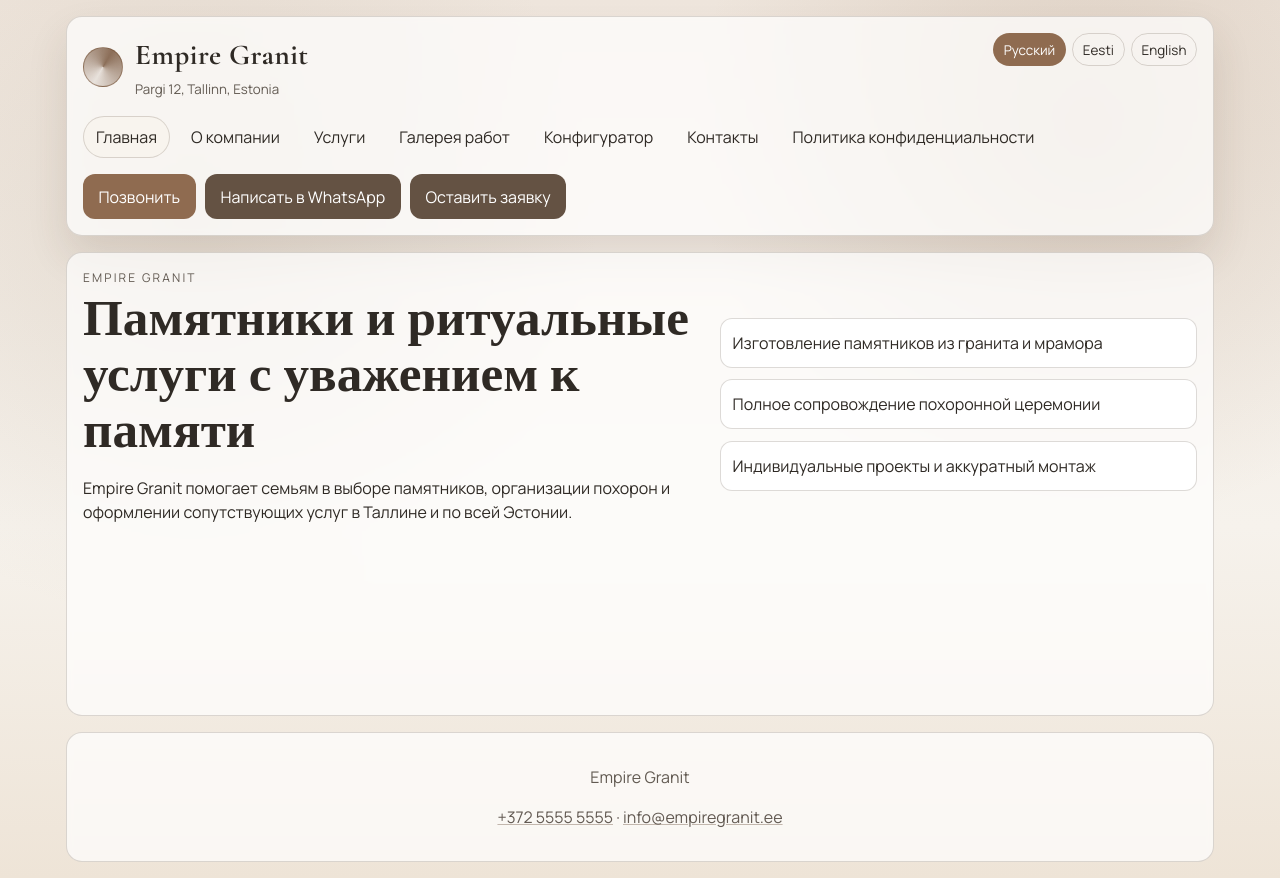
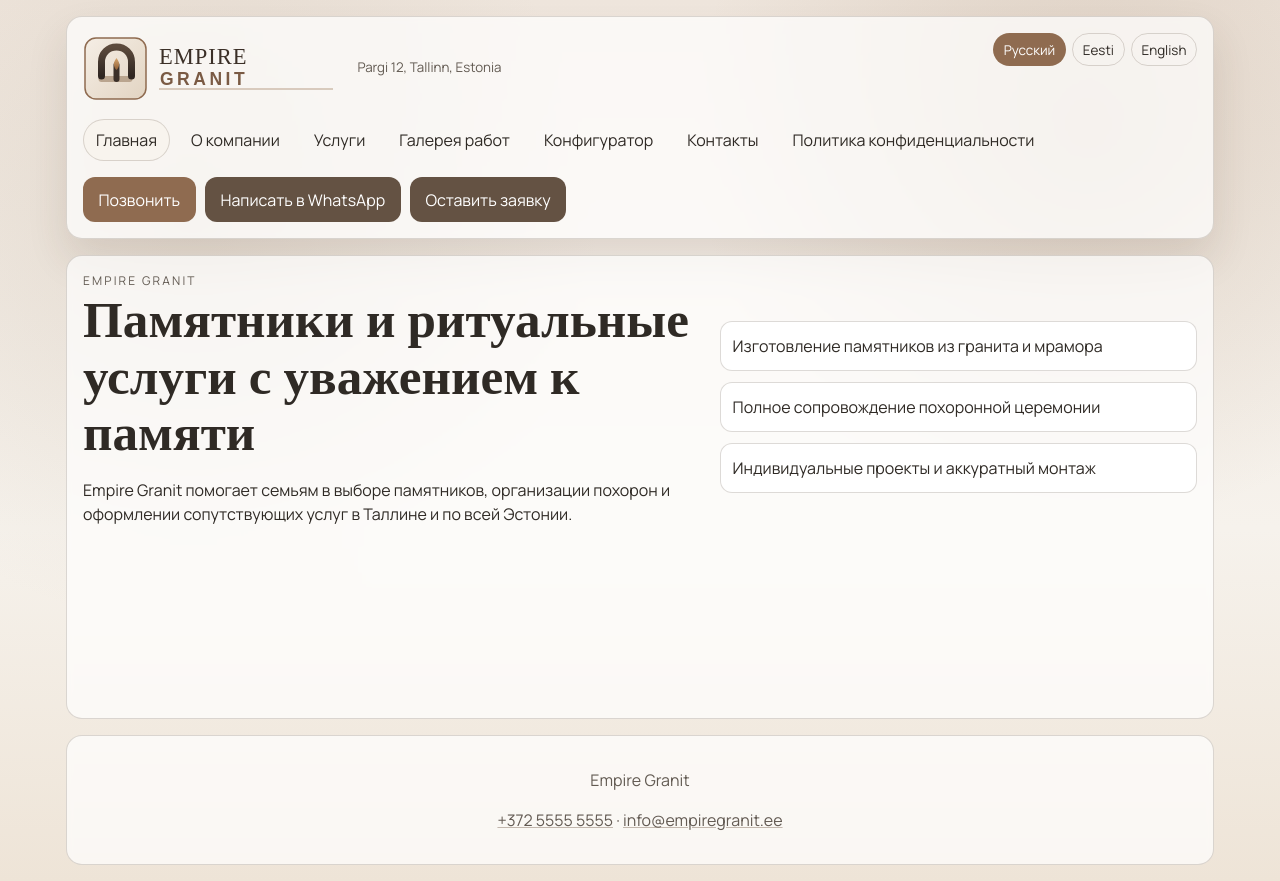
Before and after one commit to ontonyy/empire-granit, a React (Vite) app: page /ru/ in a window 1280 px wide. Built offline with nearby package versions, Linux system fonts and the light colour scheme; no server answers.

Commit message:
Fix favicon 404 on GitHub Pages

```diff
--- a/index.html
+++ b/index.html
@@ -4,7 +4,7 @@
     <meta charset="UTF-8" />
     <meta name="viewport" content="width=device-width, initial-scale=1.0" />
     <meta name="theme-color" content="#b7a692" />
-    <link rel="icon" type="image/x-icon" href="/empire-granit/favicon.ico" />
+    <link rel="icon" type="image/x-icon" href="/empire-granit/public/favicon.ico" />
     <title>Empire Granit</title>
   </head>
   <body>
--- a/src/components/Layout.tsx
+++ b/src/components/Layout.tsx
@@ -27,9 +27,13 @@ export function Layout({ locale, routeKey, children }: LayoutProps) {
       <header className="site-header">
         <div className="brand-row">
           <Link className="brand" to={buildLocalizedPath(locale, 'home')}>
-            <span className="brand-mark" aria-hidden="true" />
+            <img
+              className="brand-logo"
+              src={`${import.meta.env.BASE_URL}images/logo-empire-granit.svg`}
+              alt={`${siteConfig.siteName} logo`}
+            />
             <span>
-              <strong>{siteConfig.siteName}</strong>
+              <strong className="sr-only">{siteConfig.siteName}</strong>
               <small>{siteConfig.contacts.address}</small>
             </span>
           </Link>
--- a/src/styles.css
+++ b/src/styles.css
@@ -86,19 +86,16 @@ a {
 
 .brand {
   display: inline-flex;
-  gap: 0.75rem;
+  gap: 0.9rem;
   align-items: center;
   text-decoration: none;
 }
 
-.brand-mark {
-  display: inline-block;
-  width: 2.5rem;
-  height: 2.5rem;
-  border-radius: 50%;
-  background:
-    conic-gradient(from 210deg, rgba(115, 80, 54, 0.12), rgba(115, 80, 54, 0.82), rgba(115, 80, 54, 0.12));
-  border: 1px solid rgba(115, 80, 54, 0.55);
+.brand-logo {
+  width: min(46vw, 260px);
+  min-width: 170px;
+  height: auto;
+  display: block;
 }
 
 .brand strong {
@@ -109,7 +106,20 @@ a {
 }
 
 .brand small {
+  display: block;
   color: var(--muted);
+}
+
+.sr-only {
+  position: absolute;
+  width: 1px;
+  height: 1px;
+  padding: 0;
+  margin: -1px;
+  overflow: hidden;
+  clip: rect(0, 0, 0, 0);
+  white-space: nowrap;
+  border: 0;
 }
 
 .language-switcher {
@@ -386,4 +396,9 @@ select {
   .contact-grid {
     grid-template-columns: 1fr;
   }
+
+  .brand-logo {
+    width: min(62vw, 230px);
+    min-width: 150px;
+  }
 }
```
Also changed, not shown: public/images/logo-empire-granit-mark.svg (added), public/images/logo-empire-granit.svg (added).
